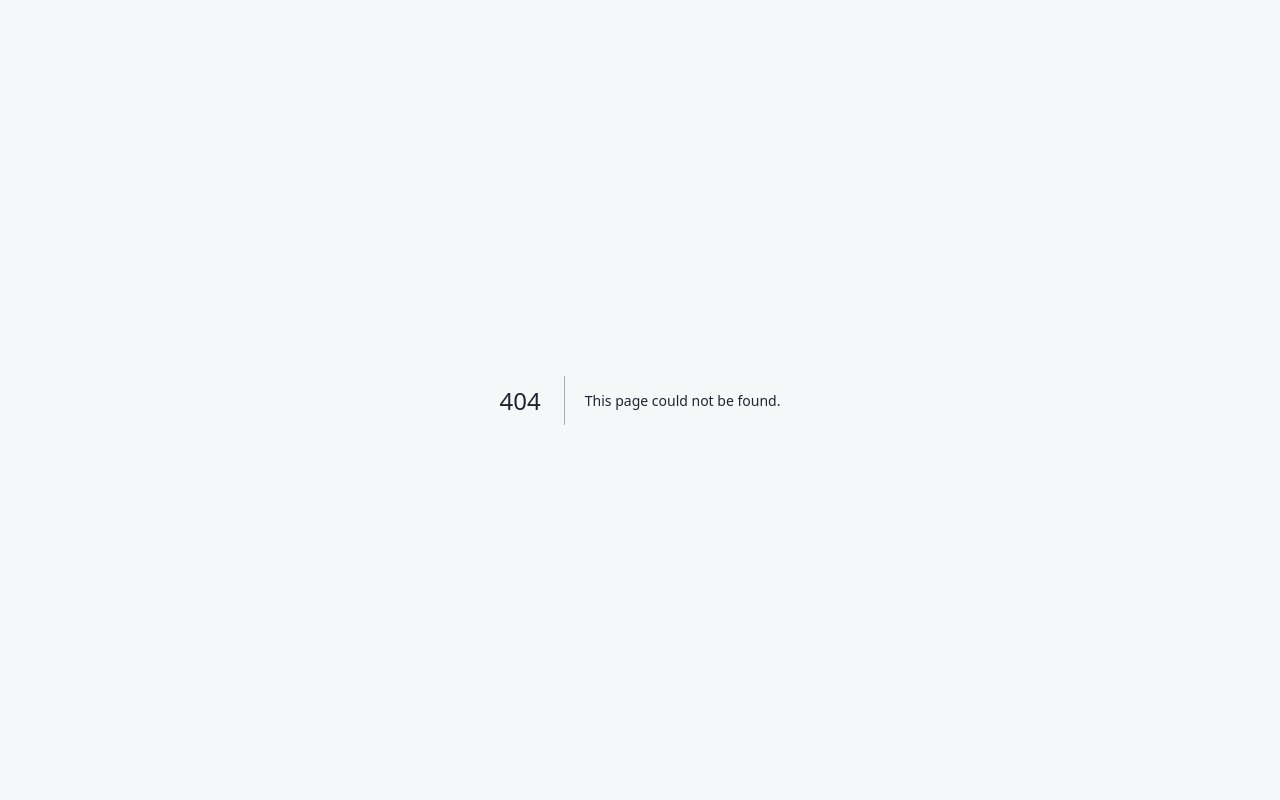
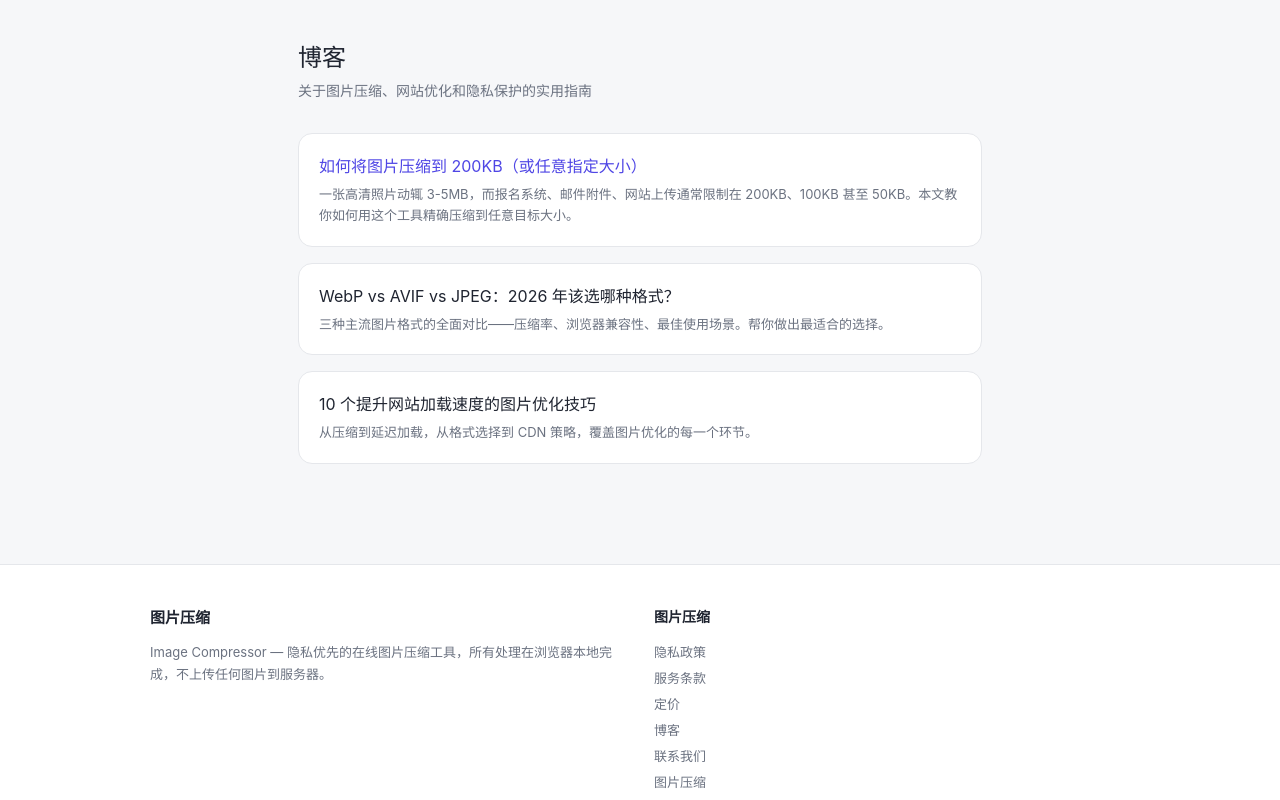
Before and after one commit to 863683348/image-compressor-saas, a Next.js app: page /blog in a window 1280 px wide. Before the commit this address had no page. Shown: the top 800 px of the page. Built offline with nearby package versions, Linux system fonts and the light colour scheme.

Commit message:
Add src/app/blog/page.tsx

```diff
--- /dev/null
+++ b/src/app/blog/page.tsx
@@ -0,0 +1,37 @@
+"use client";
+
+import { useLang } from "@/components/lang-context";
+import { dict } from "@/lib/i18n";
+
+const s = (lang: string, key: string): string => {
+  const d = dict[lang as "zh" | "en"] as Record<string, any>;
+  return d?.[key] ?? key;
+};
+
+const posts = [
+  { title: "blog1Title", desc: "blog1Desc", link: "/guide.html" },
+  { title: "blog2Title", desc: "blog2Desc" },
+  { title: "blog3Title", desc: "blog3Desc" },
+];
+
+export default function BlogPage() {
+  const { lang } = useLang();
+
+  return (
+    <div style={{ maxWidth: 720, margin: "0 auto", padding: "40px 18px 20px" }}>
+      <h1 style={{ fontSize: 24, margin: "0 0 4px", color: "var(--text, #1f2430)" }}>{s(lang, "blogTitle")}</h1>
+      <p style={{ fontSize: 14, color: "var(--muted, #6b7280)", marginBottom: 32 }}>{s(lang, "blogSub")}</p>
+      {posts.map((post, i) => (
+        <div key={i} style={{
+          background: "var(--panel, #fff)", borderRadius: 14, padding: 20, marginBottom: 16,
+          border: "1px solid var(--border, #e5e7eb)", cursor: post.link ? "pointer" : "default",
+        }} onClick={() => post.link && window.open(post.link, "_blank")}>
+          <h2 style={{ fontSize: 16, margin: "0 0 6px", color: "var(--text, #1f2430)" }}>
+            {post.link ? <a href={post.link} style={{ color: "var(--primary, #4f46e5)", textDecoration: "none" }}>{s(lang, post.title)}</a> : s(lang, post.title)}
+          </h2>
+          <p style={{ fontSize: 13, color: "var(--muted, #6b7280)", margin: 0, lineHeight: 1.6 }}>{s(lang, post.desc)}</p>
+        </div>
+      ))}
+    </div>
+  );
+}
```
